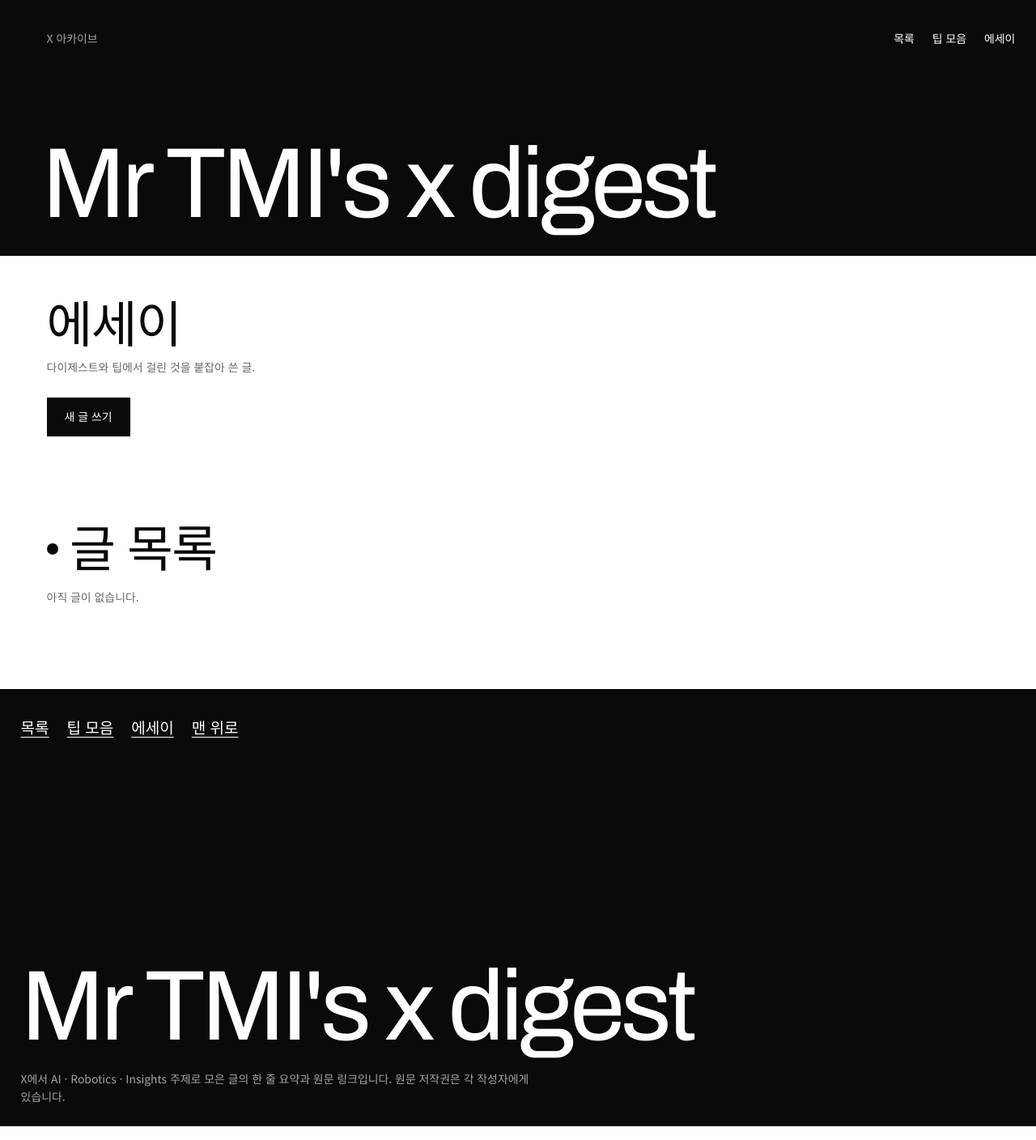
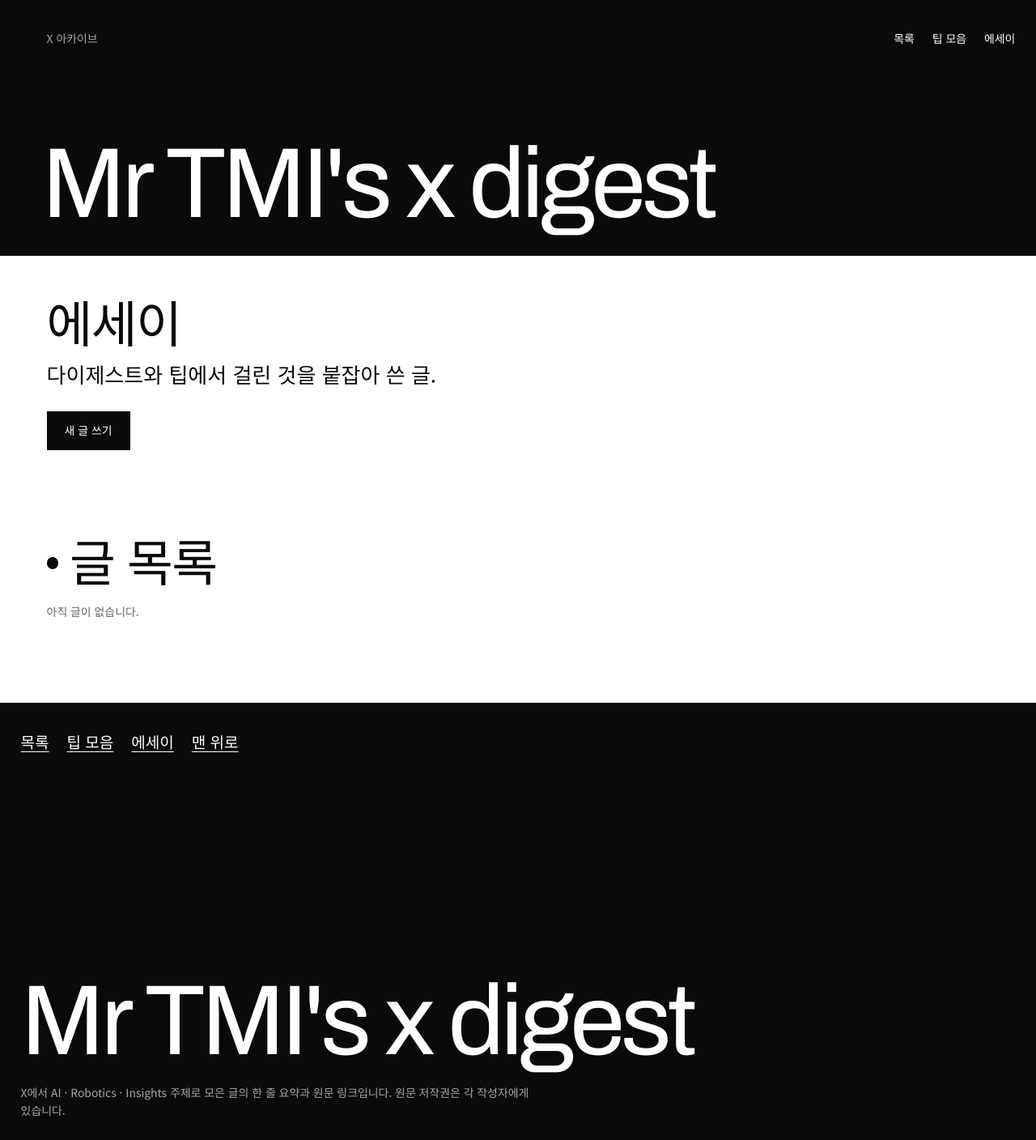
Before and after one commit to MrTMI-0315/mrtmi-x-digest, a Jekyll site: the page built from essays/index.md, in a window 1280 px wide. Shown: the whole page at 81% size. Built offline with Jekyll 4.4.1, drawn with Linux system fonts in a browser that asks for light colours.

Commit message:
Keep the essays intro at lead size
Co-Authored-By: Claude Opus 5.5 <noreply@anthropic.com>

```diff
--- a/_layouts/default.html
+++ b/_layouts/default.html
@@ -68,7 +68,7 @@ strong, b { font-weight: 500; }
 
 /* 첫 화면: 날짜 목록 */
 .ix { margin-top: 48px; }
-.ix-lead { font: 400 var(--s-lead)/1.45 var(--f-ko); max-width: 22em; }
+.doc .ix-lead { font: 400 var(--s-lead)/1.45 var(--f-ko); max-width: 22em; }
 .ix-tips { display: inline-flex; align-items: center; min-height: 48px; margin-top: 28px; padding: 0 22px; background: var(--ink); color: var(--bg); font: 500 var(--s-small)/1 var(--f-ko); text-decoration: none; }
 .ix-h { padding-top: var(--gap); margin-bottom: 20px; font: 500 var(--s-head)/1.05 var(--f-ko); letter-spacing: -0.025em; }
 .doc .ix-list li { padding: 0; }
--- a/essays/index.md
+++ b/essays/index.md
@@ -3,7 +3,7 @@ title: 에세이
 ---
 <div class="ix">
 <h1>에세이</h1>
-<p class="ix-lead" style="margin-top:14px">다이제스트와 팁에서 걸린 것을 붙잡아 쓴 글.</p>
+<p class="ix-lead" style="margin-top:14px; color:var(--ink)">다이제스트와 팁에서 걸린 것을 붙잡아 쓴 글.</p>
 <div class="btns"><a class="btn" id="write" href="https://github.com/MrTMI-0315/mrtmi-x-digest/new/main/essays">새 글 쓰기</a></div>
 </div>
 
```
